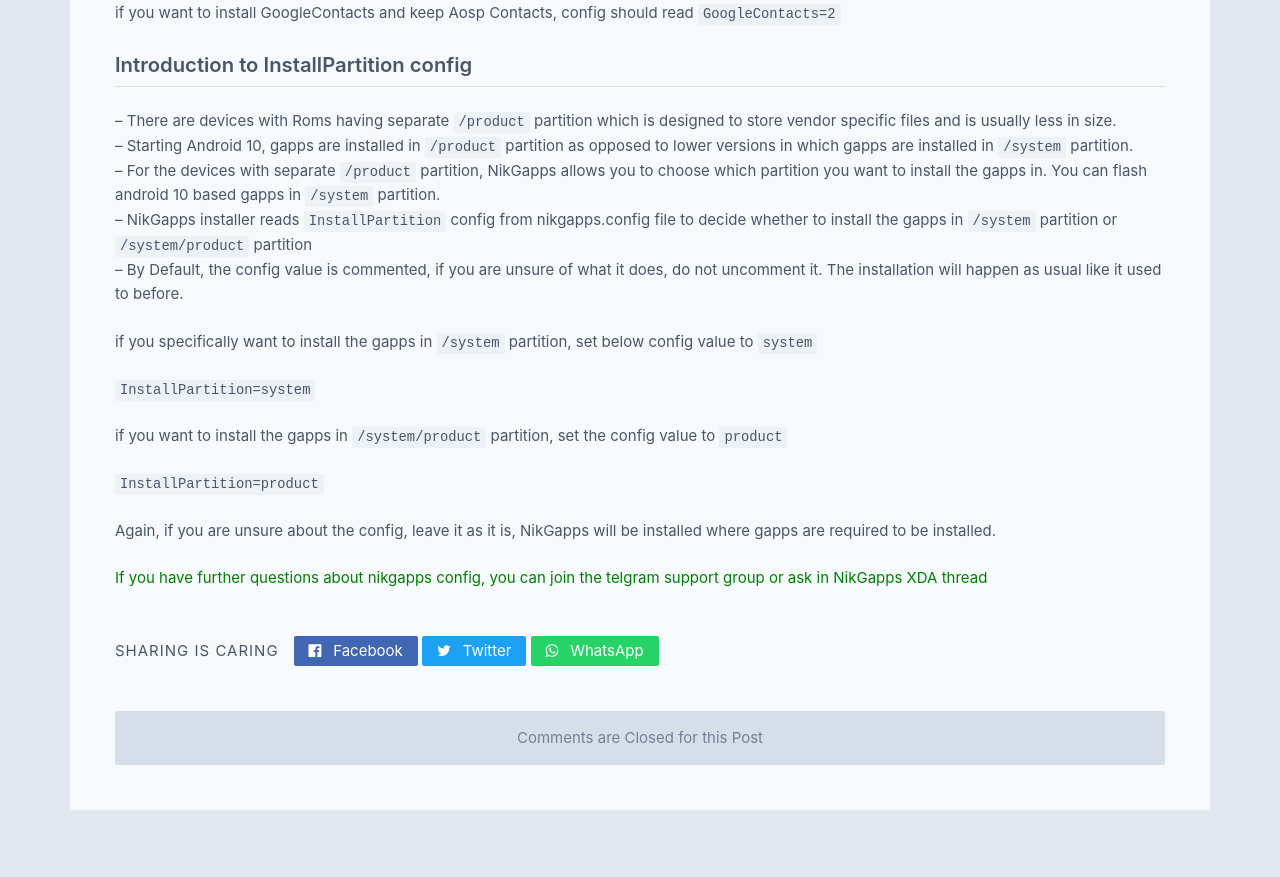
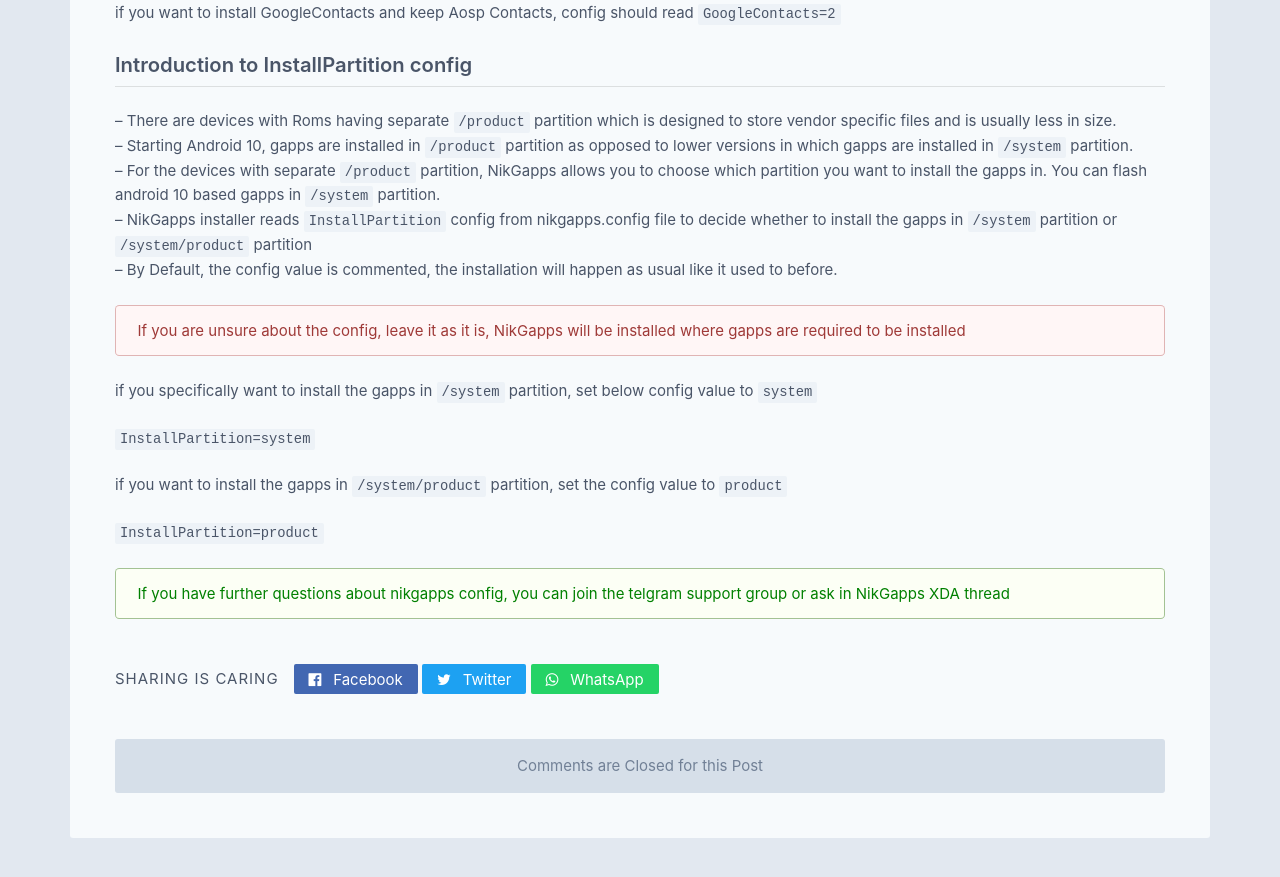
Before and after one commit to nikgapps/nikgapps.github.io, a Jekyll site: the page built from _posts/2020-06-07-NikGapps-Config.md, in a window 1280 px wide and 900 px high, scrolled down 1170 px. Shown: the top 877 px of the window. Built offline with Jekyll 4.4.1, drawn with Linux system fonts in a browser that asks for light colours; some web fonts are replaced; comment, search, counter and statistics services are not loaded.

Commit message:
Add highlights

```diff
--- a/_posts/2020-06-07-NikGapps-Config.md
+++ b/_posts/2020-06-07-NikGapps-Config.md
@@ -37,7 +37,9 @@
 -- Starting Android 10, gapps are installed in `/product` partition as opposed to lower versions in which gapps are installed in `/system` partition.
 -- For the devices with separate `/product` partition, NikGapps allows you to choose which partition you want to install the gapps in. You can flash android 10 based gapps in `/system` partition.
 -- NikGapps installer reads `InstallPartition` config from nikgapps.config file to decide whether to install the gapps in `/system` partition or `/system/product` partition
--- By Default, the config value is commented, if you are unsure of what it does, do not uncomment it. The installation will happen as usual like it used to before.
+-- By Default, the config value is commented, the installation will happen as usual like it used to before.
+
+<p class="ui negative message">If you are unsure about the config, leave it as it is, NikGapps will be installed where gapps are required to be installed</p>
 
 if you specifically want to install the gapps in `/system` partition, set below config value to `system`
 
@@ -47,7 +49,4 @@
 
 `InstallPartition=product`
 
-Again, if you are unsure about the config, leave it as it is, NikGapps will be installed where gapps are required to be installed.
-
-
-<p style="color:green;">If you have further questions about nikgapps config, you can join the telgram support group or ask in NikGapps XDA thread</p>
+<p class="ui positive message" style="color:green;">If you have further questions about nikgapps config, you can join the telgram support group or ask in NikGapps XDA thread</p>
```
